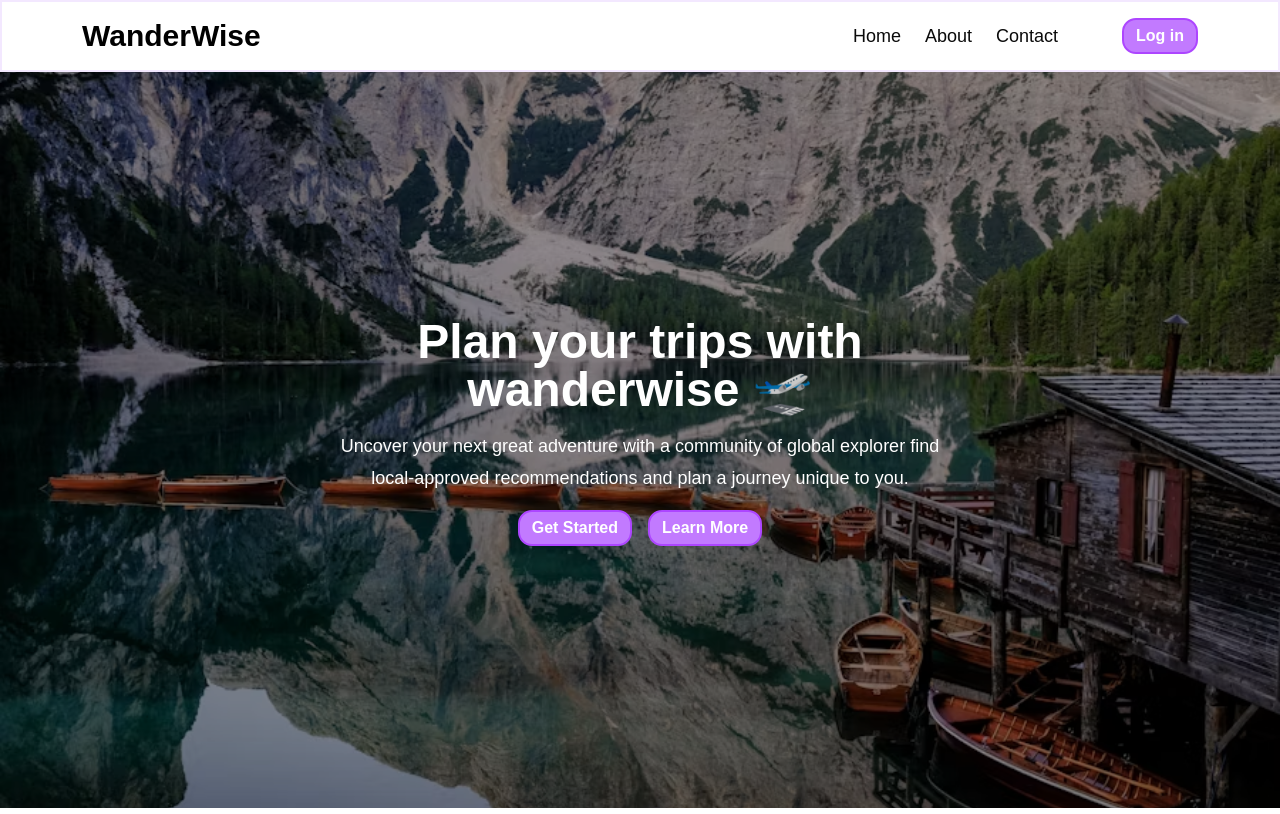
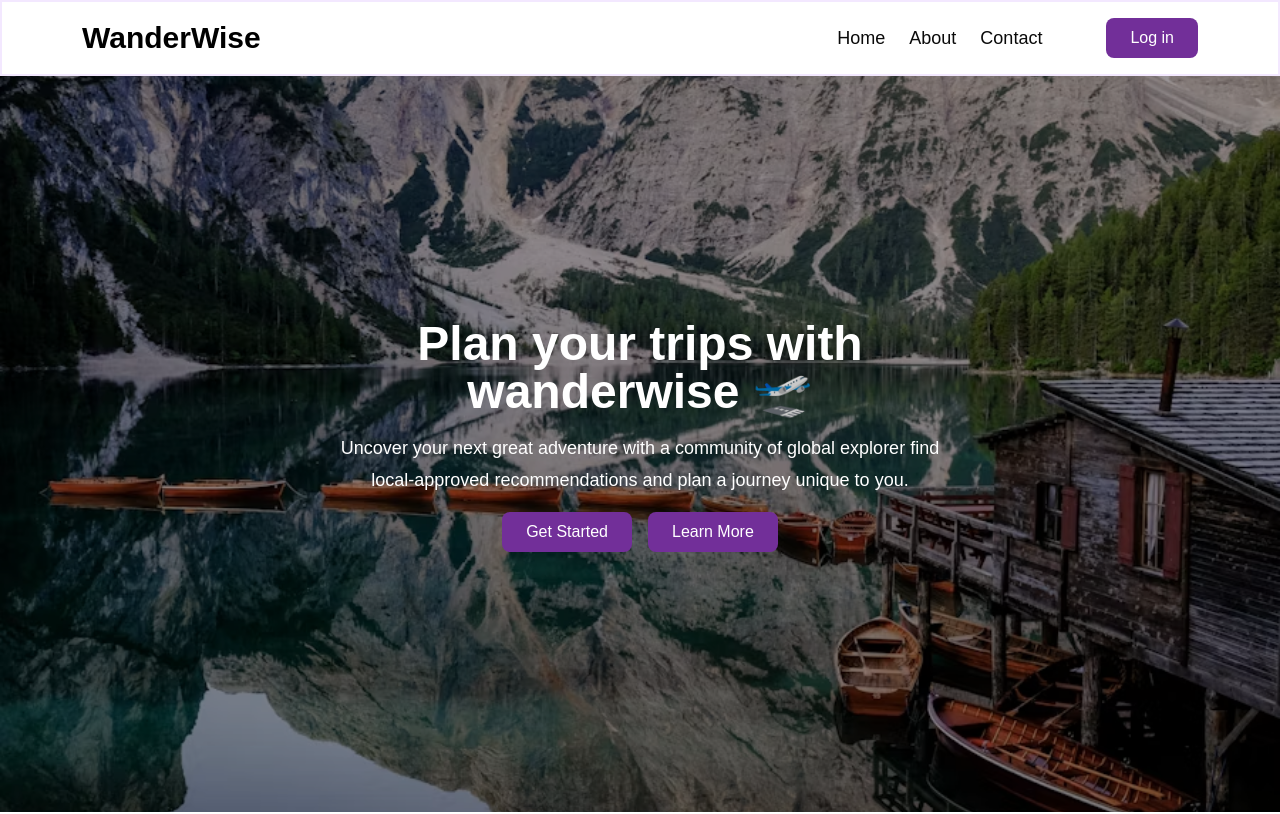
Before and after one commit to syleshmndl004/wander-wise-frontend, a React (Vite) app: page / in a window 1280 px wide. Shown: the top 814 px of the page. Built offline with nearby package versions, Linux system fonts and the light colour scheme; no server answers.

Commit message:
fix: update CustomButton styling and change primary color in CSS

```diff
--- a/src/components/common/CustomButton.jsx
+++ b/src/components/common/CustomButton.jsx
@@ -4,7 +4,7 @@ import { useNavigate } from 'react-router-dom'
 const CustomButton = ({ text, className ,link ,}) => {
     const navigate = useNavigate();
   return (
-     <button onClick={()=>{navigate(link)}} className={`font-semibold border-2 rounded-xl px-3 py-1 bg-purple-400 border-purple-500 text-white hover:bg-purple-500 cursor-pointer ${className}`}>{text}</button>
+     <button onClick={()=>{navigate(link)}} className={`bg-primary text-white py-2 px-6 rounded-md hover:bg-purple-700 cursor-pointer ${className}`}>{text}</button>
   )
 }
 
--- a/src/index.css
+++ b/src/index.css
@@ -55,7 +55,7 @@
     --card-foreground: oklch(0.145 0 0);
     --popover: oklch(1 0 0);
     --popover-foreground: oklch(0.145 0 0);
-    --primary: oklch(0.205 0 0);
+    --primary: #722F99;
     --primary-foreground: oklch(0.985 0 0);
     --secondary: oklch(0.97 0 0);
     --secondary-foreground: oklch(0.205 0 0);
```
